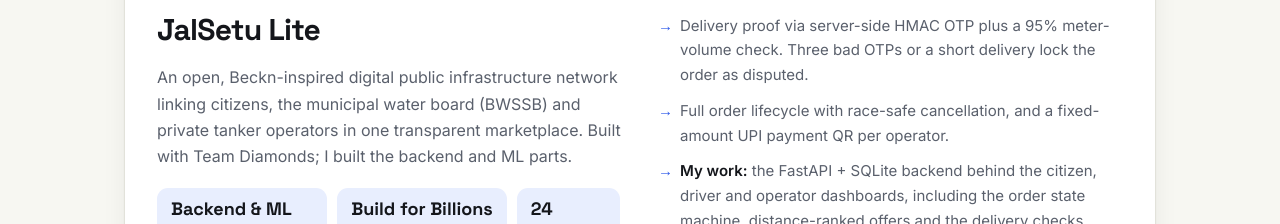
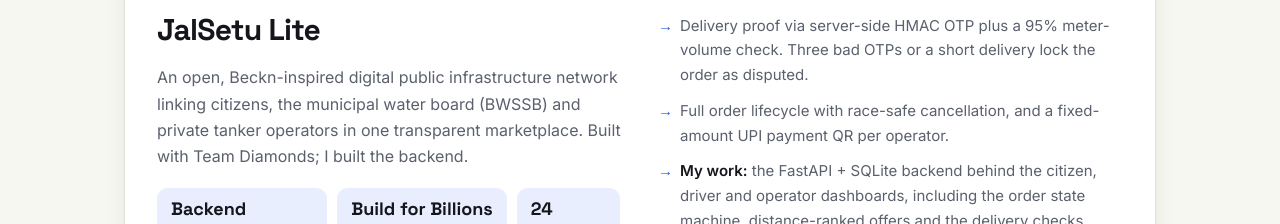
Before and after one commit to Sudeepn1104/Sudeepn1104.github.io, a plain HTML site: page index.html in a window 1280 px wide. Shown: the part 2709-2933 px from the top of the page. Drawn offline with Linux system fonts and the light colour scheme.

Commit message:
JalSetu Lite: credit backend work only
Co-Authored-By: Claude Opus 5.5 <noreply@anthropic.com>
Claude-Session: https://claude.ai/code/session_019SSPnpM86e8McZfEHf2tUT

```diff
--- a/index.html
+++ b/index.html
@@ -349,7 +349,7 @@
           <ul>
             <li>3 working projects, all with tests and CI</li>
             <li>Live Streamlit app for my MLOps Observatory</li>
-            <li>Built the backend &amp; ML for a Build for Billions hackathon project (NITK Surathkal)</li>
+            <li>Built the backend for a Build for Billions hackathon project (NITK Surathkal)</li>
             <li>An interactive demo of each project below ↓</li>
           </ul>
         </div>
@@ -493,9 +493,9 @@
             <div class="idx mono">P/03</div>
             <div class="kind mono">Civic tech · Hackathon</div>
             <h3>JalSetu Lite</h3>
-            <p class="sum">An open, Beckn-inspired digital public infrastructure network linking citizens, the municipal water board (BWSSB) and private tanker operators in one transparent marketplace. Built with Team Diamonds; I built the backend and ML parts.</p>
+            <p class="sum">An open, Beckn-inspired digital public infrastructure network linking citizens, the municipal water board (BWSSB) and private tanker operators in one transparent marketplace. Built with Team Diamonds; I built the backend.</p>
             <div class="stat-row">
-              <div class="stat"><b>Backend &amp; ML</b><span>my part of the team build</span></div>
+              <div class="stat"><b>Backend</b><span>my part of the team build</span></div>
               <div class="stat"><b>Build for Billions</b><span>NITK Surathkal</span></div>
               <div class="stat"><b>24</b><span>tests passing</span></div>
             </div>
```
